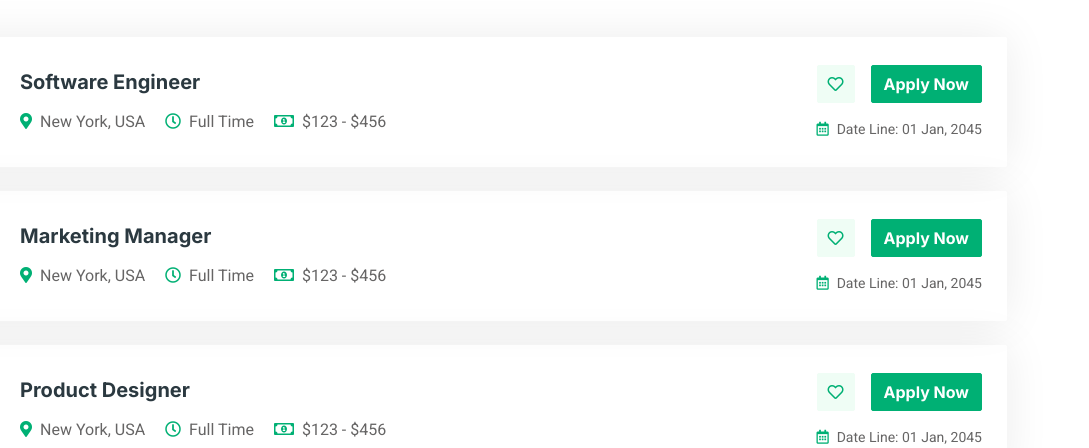
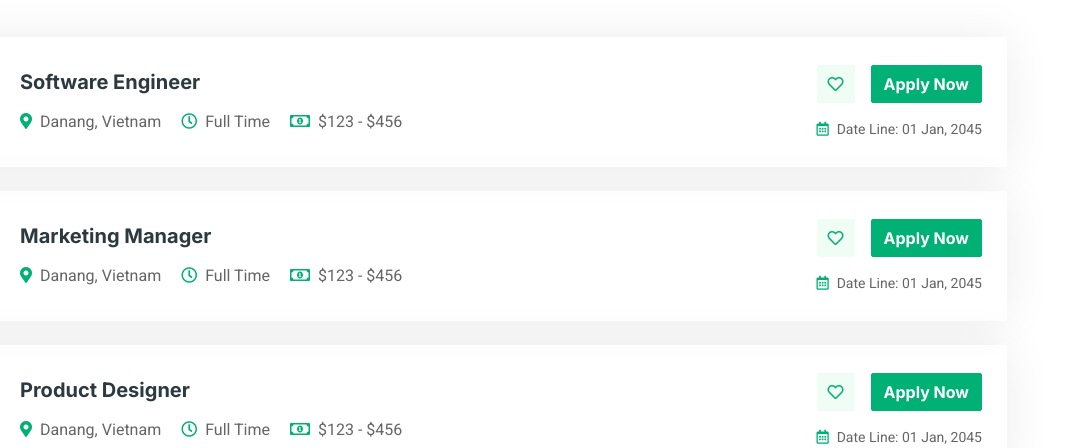
Before and after one commit to LeDat2k/job-portal-website, a plain HTML site: page index.html in a window 1280 px wide. Shown: the part 2352-2800 px from the top of the page, 191-1280 px from the left. Drawn offline with nearby package versions, Linux system fonts and the light colour scheme.

Commit message:
Update map

```diff
--- a/index.html
+++ b/index.html
@@ -3,7 +3,7 @@
 
 <head>
     <meta charset="utf-8">
-    <title>JobEntry - Job Portal Website Template</title>
+    <title>Applicant tracking system - Job Portal Website Template</title>
     <meta content="width=device-width, initial-scale=1.0" name="viewport">
     <meta content="" name="keywords">
     <meta content="" name="description">
@@ -47,7 +47,7 @@
         <!-- Navbar Start -->
         <nav class="navbar navbar-expand-lg bg-white navbar-light shadow sticky-top p-0">
             <a href="index.html" class="navbar-brand d-flex align-items-center text-center py-0 px-4 px-lg-5">
-                <h1 class="m-0 text-primary">JobEntry</h1>
+                <h1 class="m-0 text-primary">Applicant tracking system</h1>
             </a>
             <button type="button" class="navbar-toggler me-4" data-bs-toggle="collapse" data-bs-target="#navbarCollapse">
                 <span class="navbar-toggler-icon"></span>
@@ -89,7 +89,7 @@
                             <div class="row justify-content-start">
                                 <div class="col-10 col-lg-8">
                                     <h1 class="display-3 text-white animated slideInDown mb-4">Find The Perfect Job That You Deserved</h1>
-                                    <p class="fs-5 fw-medium text-white mb-4 pb-2">Vero elitr justo clita lorem. Ipsum dolor at sed stet sit diam no. Kasd rebum ipsum et diam justo clita et kasd rebum sea elitr.</p>
+                                    <p class="fs-5 fw-medium text-white mb-4 pb-2">Lorem ipsum dolor sit amet, consectetur adipisicing elit. Quae quaerat debitis eum dolores magni?</p>
                                     <a href="" class="btn btn-primary py-md-3 px-md-5 me-3 animated slideInLeft">Search A Job</a>
                                     <a href="" class="btn btn-secondary py-md-3 px-md-5 animated slideInRight">Find A Talent</a>
                                 </div>
@@ -104,7 +104,7 @@
                             <div class="row justify-content-start">
                                 <div class="col-10 col-lg-8">
                                     <h1 class="display-3 text-white animated slideInDown mb-4">Find The Best Startup Job That Fit You</h1>
-                                    <p class="fs-5 fw-medium text-white mb-4 pb-2">Vero elitr justo clita lorem. Ipsum dolor at sed stet sit diam no. Kasd rebum ipsum et diam justo clita et kasd rebum sea elitr.</p>
+                                    <p class="fs-5 fw-medium text-white mb-4 pb-2">Lorem ipsum dolor, sit amet consectetur adipisicing elit. Distinctio fuga impedit explicabo tempore </p>
                                     <a href="" class="btn btn-primary py-md-3 px-md-5 me-3 animated slideInLeft">Search A Job</a>
                                     <a href="" class="btn btn-secondary py-md-3 px-md-5 animated slideInRight">Find A Talent</a>
                                 </div>
@@ -284,7 +284,7 @@
                                         <img class="flex-shrink-0 img-fluid border rounded" src="img/com-logo-1.jpg" alt="" style="width: 80px; height: 80px;">
                                         <div class="text-start ps-4">
                                             <h5 class="mb-3">Software Engineer</h5>
-                                            <span class="text-truncate me-3"><i class="fa fa-map-marker-alt text-primary me-2"></i>New York, USA</span>
+                                            <span class="text-truncate me-3"><i class="fa fa-map-marker-alt text-primary me-2"></i>Danang, Vietnam</span>
                                             <span class="text-truncate me-3"><i class="far fa-clock text-primary me-2"></i>Full Time</span>
                                             <span class="text-truncate me-0"><i class="far fa-money-bill-alt text-primary me-2"></i>$123 - $456</span>
                                         </div>
@@ -304,7 +304,7 @@
                                         <img class="flex-shrink-0 img-fluid border rounded" src="img/com-logo-2.jpg" alt="" style="width: 80px; height: 80px;">
                                         <div class="text-start ps-4">
                                             <h5 class="mb-3">Marketing Manager</h5>
-                                            <span class="text-truncate me-3"><i class="fa fa-map-marker-alt text-primary me-2"></i>New York, USA</span>
+                                            <span class="text-truncate me-3"><i class="fa fa-map-marker-alt text-primary me-2"></i>Danang, Vietnam</span>
                                             <span class="text-truncate me-3"><i class="far fa-clock text-primary me-2"></i>Full Time</span>
                                             <span class="text-truncate me-0"><i class="far fa-money-bill-alt text-primary me-2"></i>$123 - $456</span>
                                         </div>
@@ -324,7 +324,7 @@
                                         <img class="flex-shrink-0 img-fluid border rounded" src="img/com-logo-3.jpg" alt="" style="width: 80px; height: 80px;">
                                         <div class="text-start ps-4">
                                             <h5 class="mb-3">Product Designer</h5>
-                                            <span class="text-truncate me-3"><i class="fa fa-map-marker-alt text-primary me-2"></i>New York, USA</span>
+                                            <span class="text-truncate me-3"><i class="fa fa-map-marker-alt text-primary me-2"></i>Danang, Vietnam</span>
                                             <span class="text-truncate me-3"><i class="far fa-clock text-primary me-2"></i>Full Time</span>
                                             <span class="text-truncate me-0"><i class="far fa-money-bill-alt text-primary me-2"></i>$123 - $456</span>
                                         </div>
@@ -344,7 +344,7 @@
                                         <img class="flex-shrink-0 img-fluid border rounded" src="img/com-logo-4.jpg" alt="" style="width: 80px; height: 80px;">
                                         <div class="text-start ps-4">
                                             <h5 class="mb-3">Creative Director</h5>
-                                            <span class="text-truncate me-3"><i class="fa fa-map-marker-alt text-primary me-2"></i>New York, USA</span>
+                                            <span class="text-truncate me-3"><i class="fa fa-map-marker-alt text-primary me-2"></i>Danang, Vietnam</span>
                                             <span class="text-truncate me-3"><i class="far fa-clock text-primary me-2"></i>Full Time</span>
                                             <span class="text-truncate me-0"><i class="far fa-money-bill-alt text-primary me-2"></i>$123 - $456</span>
                                         </div>
@@ -364,7 +364,7 @@
                                         <img class="flex-shrink-0 img-fluid border rounded" src="img/com-logo-5.jpg" alt="" style="width: 80px; height: 80px;">
                                         <div class="text-start ps-4">
                                             <h5 class="mb-3">Wordpress Developer</h5>
-                                            <span class="text-truncate me-3"><i class="fa fa-map-marker-alt text-primary me-2"></i>New York, USA</span>
+                                            <span class="text-truncate me-3"><i class="fa fa-map-marker-alt text-primary me-2"></i>Danang, Vietnam</span>
                                             <span class="text-truncate me-3"><i class="far fa-clock text-primary me-2"></i>Full Time</span>
                                             <span class="text-truncate me-0"><i class="far fa-money-bill-alt text-primary me-2"></i>$123 - $456</span>
                                         </div>
@@ -387,7 +387,7 @@
                                         <img class="flex-shrink-0 img-fluid border rounded" src="img/com-logo-1.jpg" alt="" style="width: 80px; height: 80px;">
                                         <div class="text-start ps-4">
                                             <h5 class="mb-3">Software Engineer</h5>
-                                            <span class="text-truncate me-3"><i class="fa fa-map-marker-alt text-primary me-2"></i>New York, USA</span>
+                                            <span class="text-truncate me-3"><i class="fa fa-map-marker-alt text-primary me-2"></i>Danang, Vietnam</span>
                                             <span class="text-truncate me-3"><i class="far fa-clock text-primary me-2"></i>Full Time</span>
                                             <span class="text-truncate me-0"><i class="far fa-money-bill-alt text-primary me-2"></i>$123 - $456</span>
                                         </div>
@@ -407,7 +407,7 @@
                                         <img class="flex-shrink-0 img-fluid border rounded" src="img/com-logo-2.jpg" alt="" style="width: 80px; height: 80px;">
                                         <div class="text-start ps-4">
                                             <h5 class="mb-3">Marketing Manager</h5>
-                                            <span class="text-truncate me-3"><i class="fa fa-map-marker-alt text-primary me-2"></i>New York, USA</span>
+                                            <span class="text-truncate me-3"><i class="fa fa-map-marker-alt text-primary me-2"></i>Danang, Vietnam</span>
                                             <span class="text-truncate me-3"><i class="far fa-clock text-primary me-2"></i>Full Time</span>
                                             <span class="text-truncate me-0"><i class="far fa-money-bill-alt text-primary me-2"></i>$123 - $456</span>
                                         </div>
@@ -427,7 +427,7 @@
                                         <img class="flex-shrink-0 img-fluid border rounded" src="img/com-logo-3.jpg" alt="" style="width: 80px; height: 80px;">
                                         <div class="text-start ps-4">
                                             <h5 class="mb-3">Product Designer</h5>
-                                            <span class="text-truncate me-3"><i class="fa fa-map-marker-alt text-primary me-2"></i>New York, USA</span>
+                                            <span class="text-truncate me-3"><i class="fa fa-map-marker-alt text-primary me-2"></i>Danang, Vietnam</span>
                                             <span class="text-truncate me-3"><i class="far fa-clock text-primary me-2"></i>Full Time</span>
                                             <span class="text-truncate me-0"><i class="far fa-money-bill-alt text-primary me-2"></i>$123 - $456</span>
                                         </div>
@@ -447,7 +447,7 @@
                                         <img class="flex-shrink-0 img-fluid border rounded" src="img/com-logo-4.jpg" alt="" style="width: 80px; height: 80px;">
                                         <div class="text-start ps-4">
                                             <h5 class="mb-3">Creative Director</h5>
-                                            <span class="text-truncate me-3"><i class="fa fa-map-marker-alt text-primary me-2"></i>New York, USA</span>
+                                            <span class="text-truncate me-3"><i class="fa fa-map-marker-alt text-primary me-2"></i>Danang, Vietnam</span>
                                             <span class="text-truncate me-3"><i class="far fa-clock text-primary me-2"></i>Full Time</span>
                                             <span class="text-truncate me-0"><i class="far fa-money-bill-alt text-primary me-2"></i>$123 - $456</span>
                                         </div>
@@ -467,7 +467,7 @@
                                         <img class="flex-shrink-0 img-fluid border rounded" src="img/com-logo-5.jpg" alt="" style="width: 80px; height: 80px;">
                                         <div class="text-start ps-4">
                                             <h5 class="mb-3">Wordpress Developer</h5>
-                                            <span class="text-truncate me-3"><i class="fa fa-map-marker-alt text-primary me-2"></i>New York, USA</span>
+                                            <span class="text-truncate me-3"><i class="fa fa-map-marker-alt text-primary me-2"></i>Danang, Vietnam</span>
                                             <span class="text-truncate me-3"><i class="far fa-clock text-primary me-2"></i>Full Time</span>
                                             <span class="text-truncate me-0"><i class="far fa-money-bill-alt text-primary me-2"></i>$123 - $456</span>
                                         </div>
@@ -490,7 +490,7 @@
                                         <img class="flex-shrink-0 img-fluid border rounded" src="img/com-logo-1.jpg" alt="" style="width: 80px; height: 80px;">
                                         <div class="text-start ps-4">
                                             <h5 class="mb-3">Software Engineer</h5>
-                                            <span class="text-truncate me-3"><i class="fa fa-map-marker-alt text-primary me-2"></i>New York, USA</span>
+                                            <span class="text-truncate me-3"><i class="fa fa-map-marker-alt text-primary me-2"></i>Danang, Vietnam</span>
                                             <span class="text-truncate me-3"><i class="far fa-clock text-primary me-2"></i>Full Time</span>
                                             <span class="text-truncate me-0"><i class="far fa-money-bill-alt text-primary me-2"></i>$123 - $456</span>
                                         </div>
@@ -510,7 +510,7 @@
                                         <img class="flex-shrink-0 img-fluid border rounded" src="img/com-logo-2.jpg" alt="" style="width: 80px; height: 80px;">
                                         <div class="text-start ps-4">
                                             <h5 class="mb-3">Marketing Manager</h5>
-                                            <span class="text-truncate me-3"><i class="fa fa-map-marker-alt text-primary me-2"></i>New York, USA</span>
+                                            <span class="text-truncate me-3"><i class="fa fa-map-marker-alt text-primary me-2"></i>Danang, Vietnam</span>
                                             <span class="text-truncate me-3"><i class="far fa-clock text-primary me-2"></i>Full Time</span>
                                             <span class="text-truncate me-0"><i class="far fa-money-bill-alt text-primary me-2"></i>$123 - $456</span>
                                         </div>
@@ -530,7 +530,7 @@
                                         <img class="flex-shrink-0 img-fluid border rounded" src="img/com-logo-3.jpg" alt="" style="width: 80px; height: 80px;">
                                         <div class="text-start ps-4">
                                             <h5 class="mb-3">Product Designer</h5>
-                                            <span class="text-truncate me-3"><i class="fa fa-map-marker-alt text-primary me-2"></i>New York, USA</span>
+                                            <span class="text-truncate me-3"><i class="fa fa-map-marker-alt text-primary me-2"></i>Danang, Vietnam</span>
                                             <span class="text-truncate me-3"><i class="far fa-clock text-primary me-2"></i>Full Time</span>
                                             <span class="text-truncate me-0"><i class="far fa-money-bill-alt text-primary me-2"></i>$123 - $456</span>
                                         </div>
@@ -550,7 +550,7 @@
                                         <img class="flex-shrink-0 img-fluid border rounded" src="img/com-logo-4.jpg" alt="" style="width: 80px; height: 80px;">
                                         <div class="text-start ps-4">
                                             <h5 class="mb-3">Creative Director</h5>
-                                            <span class="text-truncate me-3"><i class="fa fa-map-marker-alt text-primary me-2"></i>New York, USA</span>
+                                            <span class="text-truncate me-3"><i class="fa fa-map-marker-alt text-primary me-2"></i>Danang, Vietnam</span>
                                             <span class="text-truncate me-3"><i class="far fa-clock text-primary me-2"></i>Full Time</span>
                                             <span class="text-truncate me-0"><i class="far fa-money-bill-alt text-primary me-2"></i>$123 - $456</span>
                                         </div>
@@ -570,7 +570,7 @@
                                         <img class="flex-shrink-0 img-fluid border rounded" src="img/com-logo-5.jpg" alt="" style="width: 80px; height: 80px;">
                                         <div class="text-start ps-4">
                                             <h5 class="mb-3">Wordpress Developer</h5>
-                                            <span class="text-truncate me-3"><i class="fa fa-map-marker-alt text-primary me-2"></i>New York, USA</span>
+                                            <span class="text-truncate me-3"><i class="fa fa-map-marker-alt text-primary me-2"></i>Danang, Vietnam</span>
                                             <span class="text-truncate me-3"><i class="far fa-clock text-primary me-2"></i>Full Time</span>
                                             <span class="text-truncate me-0"><i class="far fa-money-bill-alt text-primary me-2"></i>$123 - $456</span>
                                         </div>
@@ -670,7 +670,7 @@
                     </div>
                     <div class="col-lg-3 col-md-6">
                         <h5 class="text-white mb-4">Contact</h5>
-                        <p class="mb-2"><i class="fa fa-map-marker-alt me-3"></i>123 Street, New York, USA</p>
+                        <p class="mb-2"><i class="fa fa-map-marker-alt me-3"></i>123 Street, Danang, Vietnam</p>
                         <p class="mb-2"><i class="fa fa-phone-alt me-3"></i>+012 345 67890</p>
                         <p class="mb-2"><i class="fa fa-envelope me-3"></i>info@example.com</p>
                         <div class="d-flex pt-2">
```
Also changed, not shown: 404.html (+3 -3 lines), about.html (+3 -3 lines), category.html (+3 -3 lines), contact.html (+5 -5 lines), job-detail.html (+6 -6 lines), job-list.html (+18 -18 lines), testimonial.html (+3 -3 lines), READ-ME.txt.
